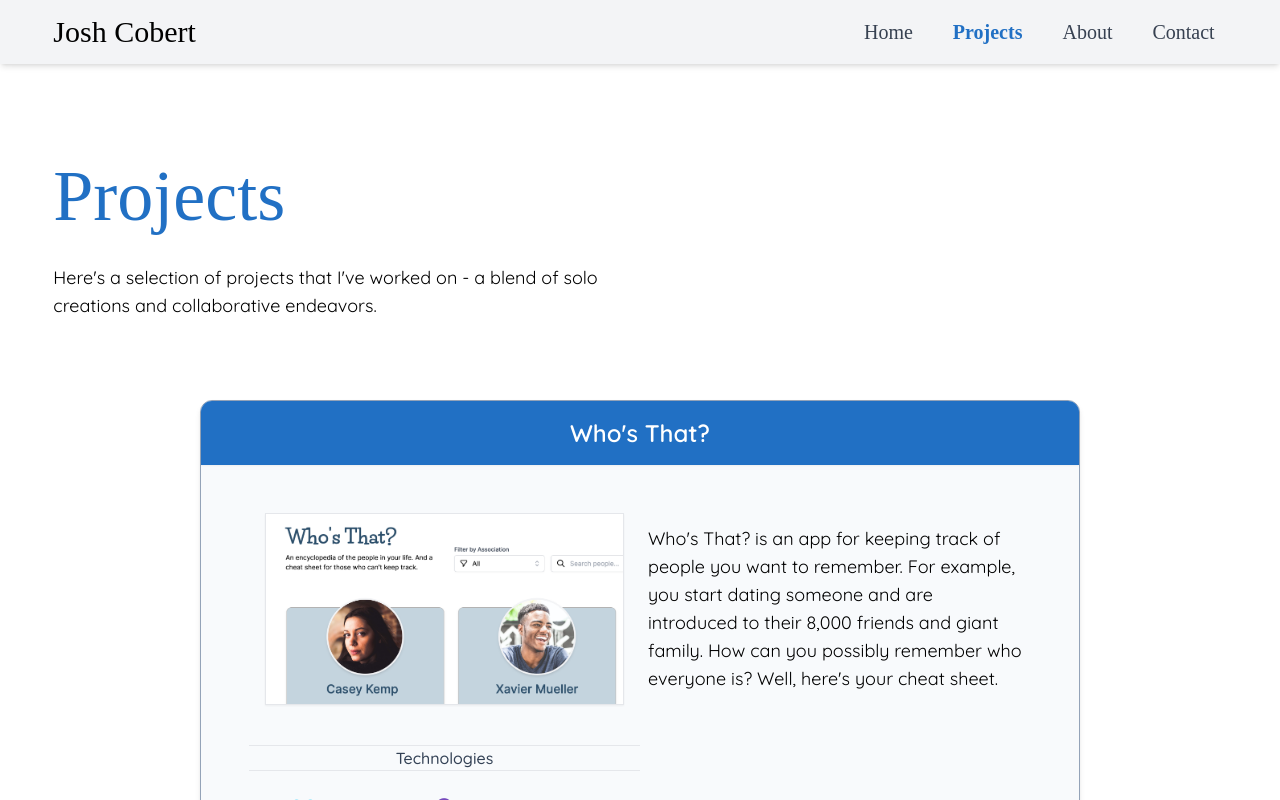
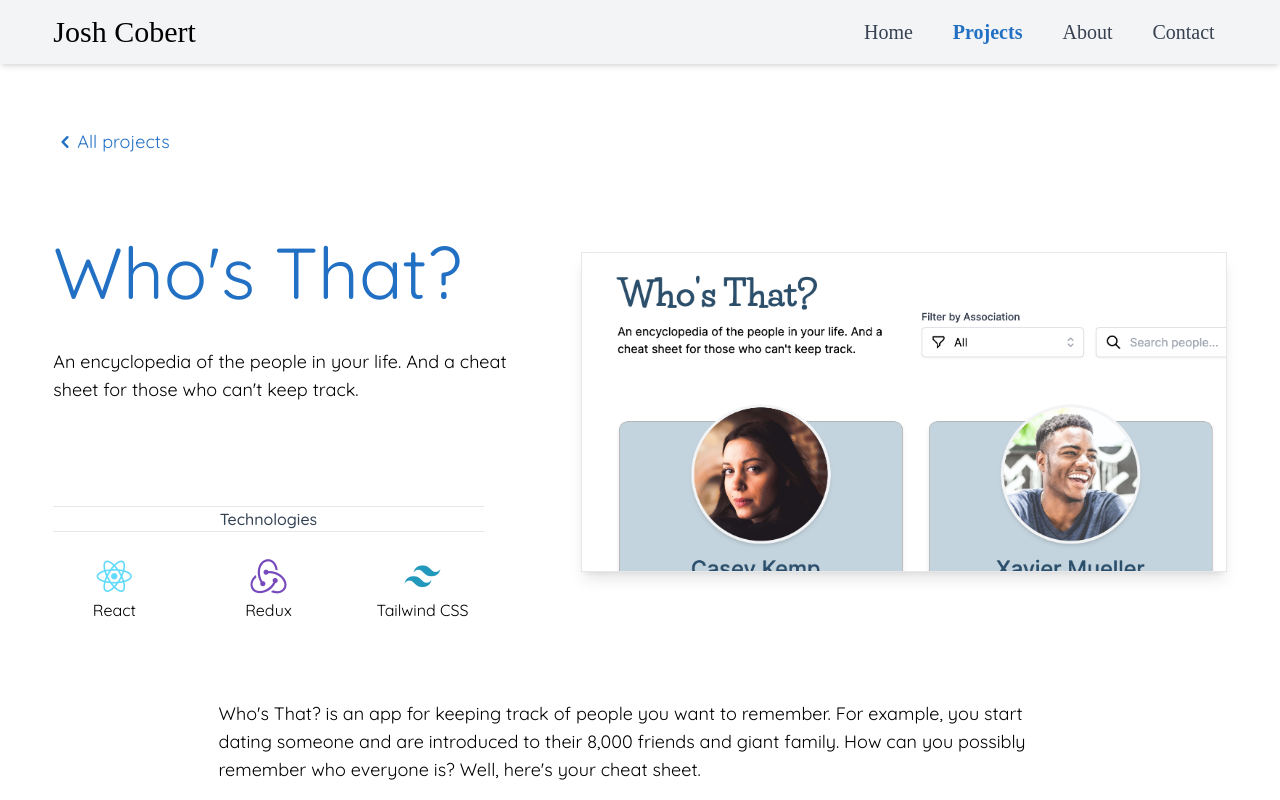
Before and after one commit to jcobert/josh-cobert, a React (Create React App) app: page /projects/0 in a window 1280 px wide. Shown: the top 800 px of the page. Built offline with nearby package versions, Linux system fonts and the light colour scheme; a web font is replaced by a local one.

Commit message:
Configure project page routing (#11)
* use ID as url param and match case

* scroll to top of new page

* add project links to home cards

```diff
--- a/src/components/App.jsx
+++ b/src/components/App.jsx
@@ -2,10 +2,12 @@ import React from "react";
 import { Outlet } from "react-router-dom";
 import Header from "./Header";
 import Footer from "./Footer";
+import ScrollToTop from "./ScrollRestore";
 
 function App() {
   return (
     <div className="flex-grow font-quicksand">
+      <ScrollToTop />
       <Header />
       <div className="min-h-screen flex flex-col">
         <Outlet />
--- a/src/components/Card.jsx
+++ b/src/components/Card.jsx
@@ -39,12 +39,15 @@ function CardPreview(props) {
             </div>
             {/* CTA */}
             <div className="bg-gray-50 hover:bg-theme-primary text-theme-primary hover:text-white font-medium w-full sm:w-6/12 md:w-full h-16 md:h-12 mx-auto mt-4 mb-8 rounded-md border border-theme-primary hover:border-white transition-all">
-              <NavLink to={"/projects"} className="flex justify-center h-full">
+              <Link
+                to={`/projects/${props.id}`}
+                className="flex justify-center h-full"
+              >
                 <p className="self-center">Check it out</p>
                 <div className="self-center">
                   <ChevronRightIcon className="w-6" />
                 </div>
-              </NavLink>
+              </Link>
             </div>
           </div>
         </div>
@@ -96,13 +99,18 @@ function CardFull(props) {
             </div>
             {/* Show More */}
             <div className="bg-gray-50 lg:self-end lg:mb-4 hover:bg-theme-primary text-theme-primary hover:text-white font-medium w-10/12 sm:w-6/12 md:w-48 h-16 md:h-12 mx-auto rounded-md border border-theme-primary hover:border-white transition-all">
-              <Link
+              {/* <Link
                 className="w-full h-full"
-                to={`/proj/${props.title
+                to={`/projects/${props.title
                   .toLowerCase()
                   .split(" ")
                   .join("-")
                   .replace("'", "")}`}
+                state={props}
+              > */}
+              <Link
+                className="w-full h-full"
+                to={`/projects/${props.id}`}
                 state={props}
               >
                 <div className="flex gap-x-1 justify-center h-full mx-auto">
--- a/src/components/Project.jsx
+++ b/src/components/Project.jsx
@@ -1,11 +1,12 @@
 import React from "react";
-// import projects from "../data/projects.json";
-import { Link, useLocation, Navigate } from "react-router-dom";
+import projects from "../data/projects.json";
+import { Link, useParams, Navigate } from "react-router-dom";
 import { ChevronLeftIcon } from "@heroicons/react/solid";
 
 function Project(props) {
-  const state = useLocation().state;
-  if (state === null) {
+  let { projectId } = useParams();
+
+  if (!projects.map((p) => p.id.toString()).includes(projectId)) {
     return <Navigate to={"/projects"} />;
   }
   return (
@@ -26,17 +27,17 @@ function Project(props) {
           {/* Title */}
           <div className="flex flex-col gap-y-8 md:gap-y-10 lg:col-span-2">
             <h1 className="font-quicksand text-theme-primary text-[2.5rem] sm:text-5xl md:text-6xl xl:text-7xl text-center md:text-left">
-              {state.title}
+              {projects[projectId].title}
             </h1>
             <p className="text-lg w-10/12 md:w-full md:pr-4 mx-auto lg:mx-0">
-              {state.descriptionShort}
+              {projects[projectId].descriptionShort}
             </p>
           </div>
           {/* Preview Image */}
           <div className="lg:col-start-3 lg:col-span-3 lg:row-span-2 w-11/12 lg:w-11/12 mx-auto lg:mt-4 xl:mb-12 md:mr-0">
             <div
               className="h-60 md:h-52 lg:h-72 xl:h-80 bg-cover border shadow-md md:shadow-lg"
-              style={{ backgroundImage: `url(${state.img})` }}
+              style={{ backgroundImage: `url(${projects[projectId].img})` }}
             ></div>
           </div>
           {/* Technologies */}
@@ -45,7 +46,7 @@ function Project(props) {
               Technologies
             </h5>
             <div className="flex flex-wrap justify-around gap-x-8 gap-y-8">
-              {state.technologies.map((t, i) => (
+              {projects[projectId].technologies.map((t, i) => (
                 <div
                   key={i}
                   className="flex flex-col items-center gap-x-2 gap-y-1 w-3/12"
@@ -61,7 +62,11 @@ function Project(props) {
         </div>
         {/* Details */}
         <div className="lg:col-start-3 col-span-3 lg:w-11/12 m-auto px-8 md:px-8 mt-4">
-          <Details key={state.key} state={state} />
+          <Details
+            key={projects[projectId].id}
+            title={projects[projectId].title}
+            descriptionLong={projects[projectId].descriptionLong}
+          />
         </div>
       </div>
     </div>
@@ -71,7 +76,7 @@ function Project(props) {
 function Details(props) {
   let content = "";
 
-  switch (props.state.title) {
+  switch (props.title) {
     case "Who's That?":
       content = (
         <div className="flex flex-col gap-y-8 text-md sm:text-lg">
@@ -351,7 +356,7 @@ function Details(props) {
     <div>
       <div className="flex flex-col gap-y-8 text-md sm:text-lg lg:w-11/12 xl:w-10/12 mx-auto mt-2 sm:mt-6">
         <div>
-          <p className="">{props.state.descriptionLong}</p>
+          <p className="">{props.descriptionLong}</p>
         </div>
         <div>{content}</div>
       </div>
--- /dev/null
+++ b/src/components/ScrollRestore.jsx
@@ -0,0 +1,12 @@
+import { useEffect } from "react";
+import { useLocation } from "react-router-dom";
+
+export default function ScrollToTop({ children }) {
+  const { pathname } = useLocation();
+
+  useEffect(() => {
+    window.scrollTo(0, 0);
+  }, [pathname]);
+
+  return <>{children}</>;
+}
--- a/src/components/pages/Home.jsx
+++ b/src/components/pages/Home.jsx
@@ -24,6 +24,7 @@ function Home() {
         {projects.map((p) => (
           <CardPreview
             key={p.id}
+            id={p.id}
             title={p.title}
             descriptionShort={p.descriptionShort}
             descriptionLong={p.descriptionLong}
--- a/src/data/projects.json
+++ b/src/data/projects.json
@@ -20,28 +20,6 @@
     },
     {
         "id": 1,
-        "title": "Geoguessr Map Creator",
-        "descriptionShort": "A simple Python script to help create a custom map in the Geoguessr game.",
-        "descriptionLong": "This little Python script generates a random list of locations that you can then import into Geoguessr when creating a custom game map.",
-        "technologies": [{
-            "name": "Python",
-            "icon": "devicon-python-plain colored"
-        }],
-        "img": "/img/projects/geoguessr-preview.png"
-    },
-    {
-        "id": 2,
-        "title": "Live Stream Configurator",
-        "descriptionShort": "A way to programmatically configure a Facebook Live Stream.",
-        "descriptionLong": "This program taps into the Facebook Live Video API and starts a new live stream. You can then configure your streaming software such as OBS, using the RTMPS secure stream URL provided by Facebook.",
-        "technologies": [{
-            "name": "Python",
-            "icon": "devicon-python-plain colored"
-        }],
-        "img": "/img/projects/live-stream-preview.png"
-    },
-    {
-        "id": 3,
         "title": "65 Pool",
         "descriptionShort": "A sports pool competition site, built on the Phoenix framework.",
         "descriptionLong": "65 Pool is a site where users can create, join, and compete in friendly sports betting pools - think of it as a cross between fantasy football and sports betting. This web site was created to streamline the process of managing and participating in these pools.",
@@ -63,5 +41,27 @@
             }
         ],
         "img": "/img/projects/65-pool-preview.png"
+    },
+    {
+        "id": 2,
+        "title": "Geoguessr Map Creator",
+        "descriptionShort": "A simple Python script to help create a custom map in the Geoguessr game.",
+        "descriptionLong": "This little Python script generates a random list of locations that you can then import into Geoguessr when creating a custom game map.",
+        "technologies": [{
+            "name": "Python",
+            "icon": "devicon-python-plain colored"
+        }],
+        "img": "/img/projects/geoguessr-preview.png"
+    },
+    {
+        "id": 3,
+        "title": "Live Stream Configurator",
+        "descriptionShort": "A way to programmatically configure a Facebook Live Stream.",
+        "descriptionLong": "This program taps into the Facebook Live Video API and starts a new live stream. You can then configure your streaming software such as OBS, using the RTMPS secure stream URL provided by Facebook.",
+        "technologies": [{
+            "name": "Python",
+            "icon": "devicon-python-plain colored"
+        }],
+        "img": "/img/projects/live-stream-preview.png"
     }
 ]
--- a/src/index.js
+++ b/src/index.js
@@ -19,11 +19,8 @@ root.render(
           <Route index path="/" element={<Home />} />
           <Route path="/about" element={<About />} />
           <Route path="/contact" element={<Contact />} />
-          <Route path="/projects" element={<Projects />}>
-            <Route path="*" element={<Projects />} />
-          </Route>
-          <Route path="/proj/:projectId" element={<Project />} />
-          <Route path="/proj" element={<Projects />} />
+          <Route path="/projects" element={<Projects />} />
+          <Route path="/projects/:projectId" element={<Project />} />
           <Route path="*" element={<Home />} />
         </Route>
       </Routes>
```
